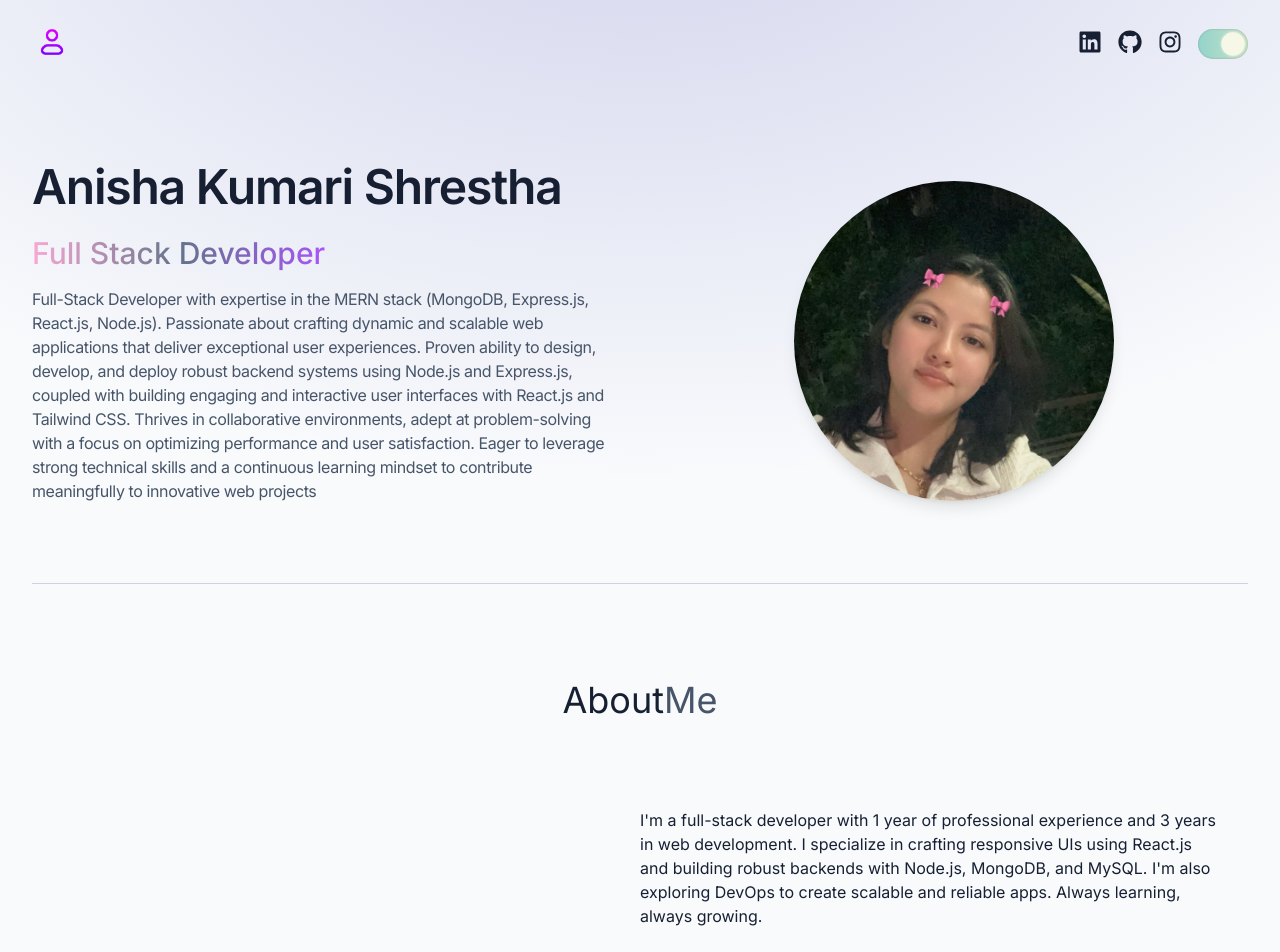
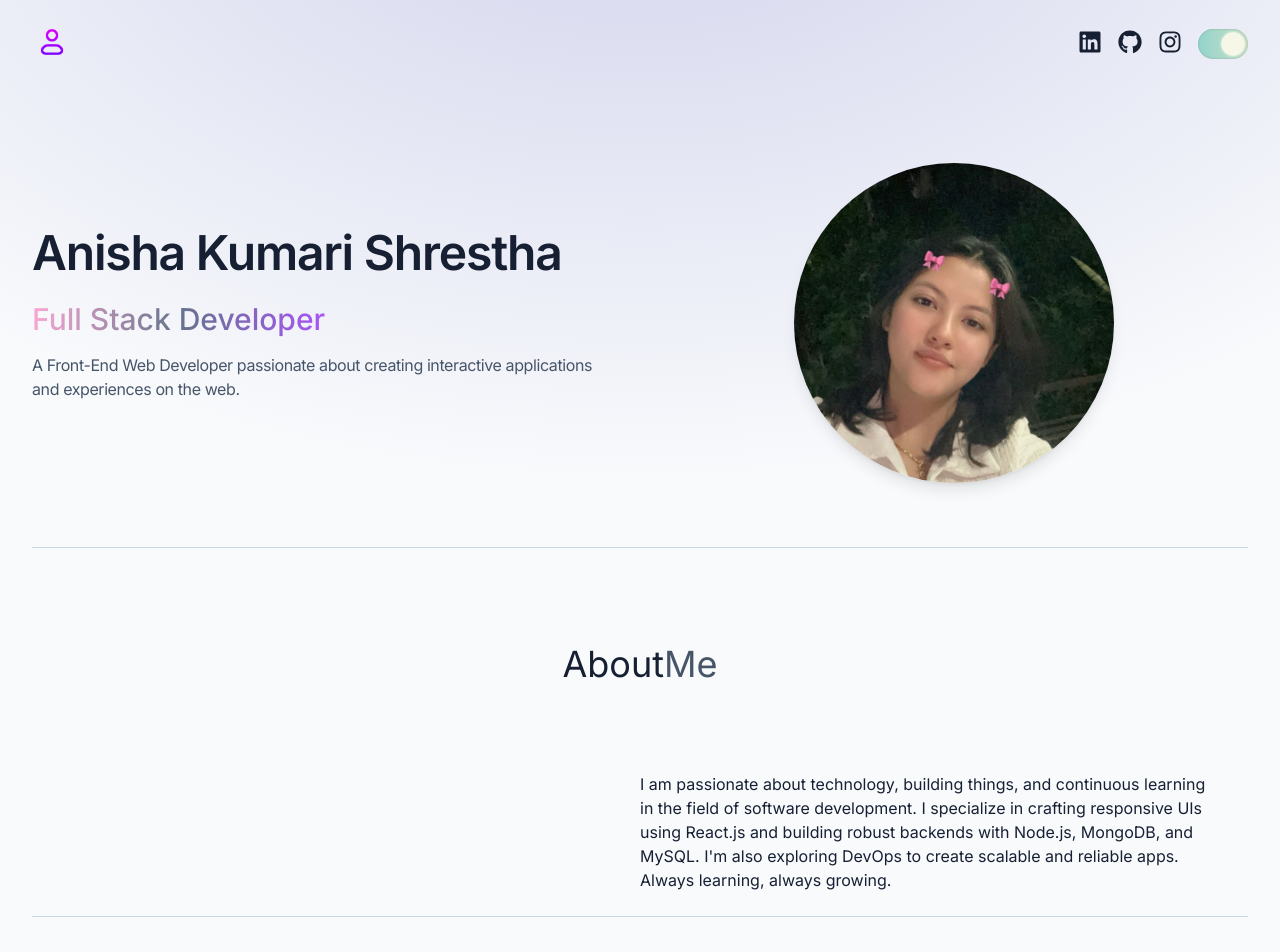
Before and after one commit to anisssha/portfolio, a React (Vite) app: page / in a window 1280 px wide. Shown: the top 952 px of the page. Built offline with nearby package versions, Linux system fonts and the light colour scheme.

Commit message:
Agent Host changes for agents/dark-light-toggle-button-update

```diff
--- a/src/constants/index.js
+++ b/src/constants/index.js
@@ -3,14 +3,9 @@ import project2 from "../assets/projects/project-2.jpg";
 import project3 from "../assets/projects/project-3.jpg";
 import project4 from "../assets/projects/project-4.jpg";
 
-export const HERO_CONTENT = ` Full-Stack Developer with expertise in the MERN stack (MongoDB, Express.js, React.js, Node.js). Passionate
- about crafting dynamic and scalable web applications that deliver exceptional user experiences. Proven ability
- to design, develop, and deploy robust backend systems using Node.js and Express.js, coupled with building
- engaging and interactive user interfaces with React.js and Tailwind CSS. Thrives in collaborative environments,
- adept at problem-solving with a focus on optimizing performance and user satisfaction. Eager to leverage
- strong technical skills and a continuous learning mindset to contribute meaningfully to innovative web projects`;
+export const HERO_CONTENT = ` A Front-End Web Developer passionate about creating interactive applications and experiences on the web.`;
 
-export const ABOUT_TEXT = `I'm a full-stack developer with 1 year of professional experience and 3 years in web development. I specialize in crafting responsive UIs using React.js and building robust backends with Node.js, MongoDB, and MySQL. I'm also exploring DevOps to create scalable and reliable apps. Always learning, always growing.`;
+export const ABOUT_TEXT = ` I am passionate about technology, building things, and continuous learning in the field of software development. I specialize in crafting responsive UIs using React.js and building robust backends with Node.js, MongoDB, and MySQL. I'm also exploring DevOps to create scalable and reliable apps. Always learning, always growing.`;
 
 export const EXPERIENCES = [
   {
```
